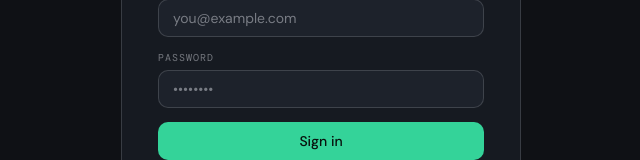
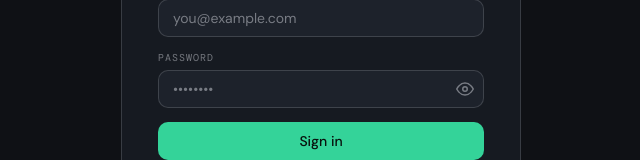
Before and after one commit to babyboy198331-coder/OfferBound, a React (Vite) app: page / in a window 1280 px wide. Shown: the part 308-468 px from the top of the page, without its empty margins (319-959 px from the left). Built offline with nearby package versions, Linux system fonts and the light colour scheme; no server answers.

Commit message:
add password visibility toggle to sign in

```diff
--- a/src/components/SignIn.jsx
+++ b/src/components/SignIn.jsx
@@ -8,6 +8,7 @@
   const [password, setPassword] = useState('')
   const [error, setError] = useState('')
   const [loading, setLoading] = useState(false)
+  const [showPassword, setShowPassword] = useState(false)
 
   async function handleEmail(e) {
     e.preventDefault()
@@ -73,15 +74,37 @@
           </div>
           <div className="form__field">
             <label htmlFor="password">Password</label>
+            <div className="input__wrapper">
               <input
                 id="password"
                 className="input"
-              type="password"
+                type={showPassword ? 'text' : 'password'}
                 placeholder={mode === 'signup' ? 'At least 6 characters' : '••••••••'}
                 value={password}
                 onChange={(e) => setPassword(e.target.value)}
                 required
               />
+              <button
+                type="button"
+                className="input__eye"
+                onClick={() => setShowPassword(v => !v)}
+                aria-label={showPassword ? 'Hide password' : 'Show password'}
+                title={showPassword ? 'Hide password' : 'Show password'}
+              >
+                {showPassword ? (
+                  <svg xmlns="http://www.w3.org/2000/svg" width="18" height="18" viewBox="0 0 24 24" fill="none" stroke="currentColor" strokeWidth="2" strokeLinecap="round" strokeLinejoin="round">
+                    <path d="M17.94 17.94A10.07 10.07 0 0 1 12 20c-7 0-11-8-11-8a18.45 18.45 0 0 1 5.06-5.94"/>
+                    <path d="M9.9 4.24A9.12 9.12 0 0 1 12 4c7 0 11 8 11 8a18.5 18.5 0 0 1-2.16 3.19"/>
+                    <line x1="1" y1="1" x2="23" y2="23"/>
+                  </svg>
+                ) : (
+                  <svg xmlns="http://www.w3.org/2000/svg" width="18" height="18" viewBox="0 0 24 24" fill="none" stroke="currentColor" strokeWidth="2" strokeLinecap="round" strokeLinejoin="round">
+                    <path d="M1 12s4-8 11-8 11 8 11 8-4 8-11 8-11-8-11-8z"/>
+                    <circle cx="12" cy="12" r="3"/>
+                  </svg>
+                )}
+              </button>
+            </div>
           </div>
 
           {error && <p className="signin-error">{error}</p>}
--- a/src/index.css
+++ b/src/index.css
@@ -171,6 +171,21 @@
 .input:focus { outline: none; border-color: var(--accent); }
 .input::placeholder { color: var(--fg-3); }
 textarea.input { resize: vertical; }
+.input__wrapper { position: relative; display: flex; align-items: center; }
+.input__wrapper .input { padding-right: 40px; }
+.input__eye {
+  position: absolute;
+  right: 10px;
+  background: none;
+  border: none;
+  cursor: pointer;
+  color: var(--fg-3);
+  display: flex;
+  align-items: center;
+  padding: 0;
+  transition: color 160ms;
+}
+.input__eye:hover { color: var(--fg); }
 
 /* ── Application cards ── */
 .app-list { display: flex; flex-direction: column; gap: 12px; padding-bottom: 64px; }
```
Lines whose indentation alone changed are shown as unchanged.
